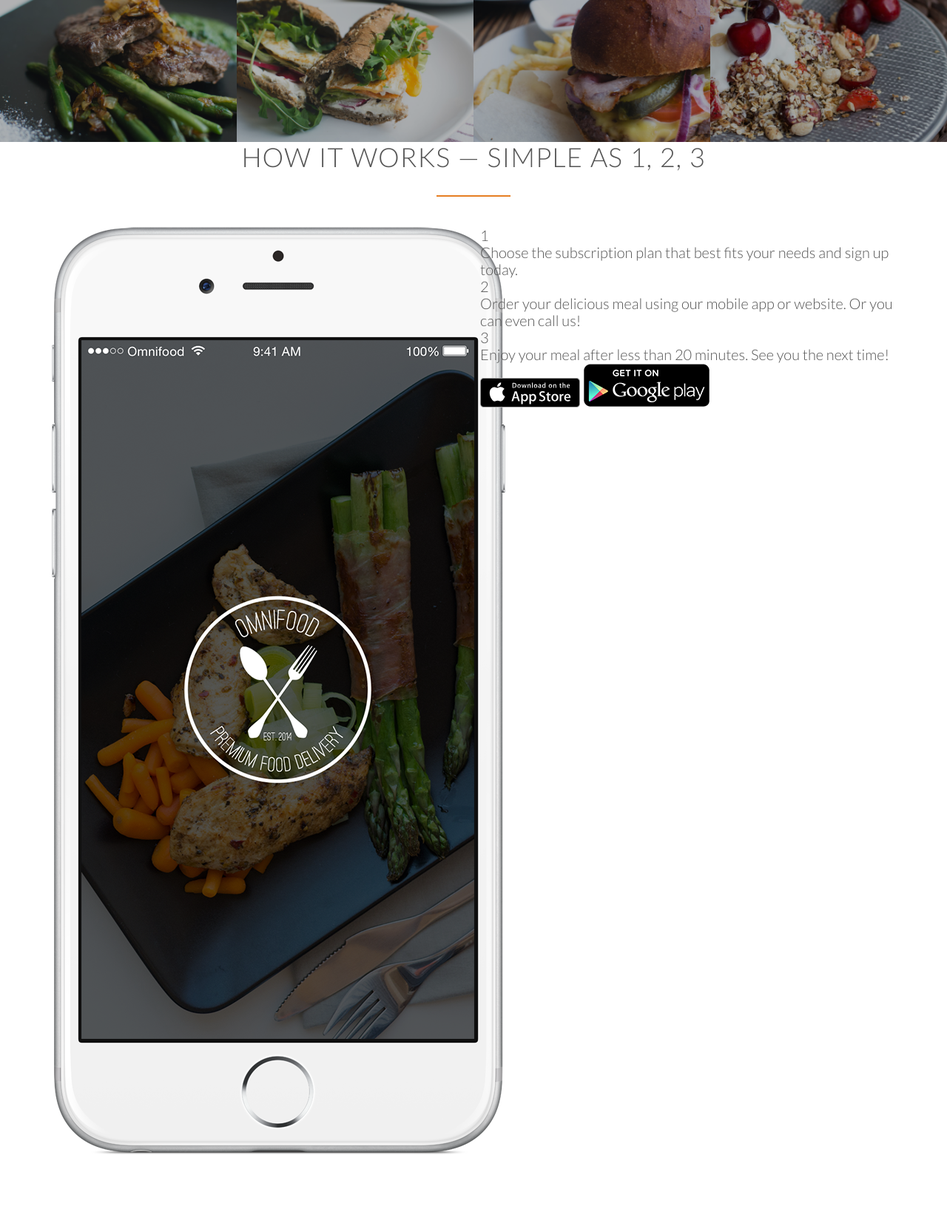
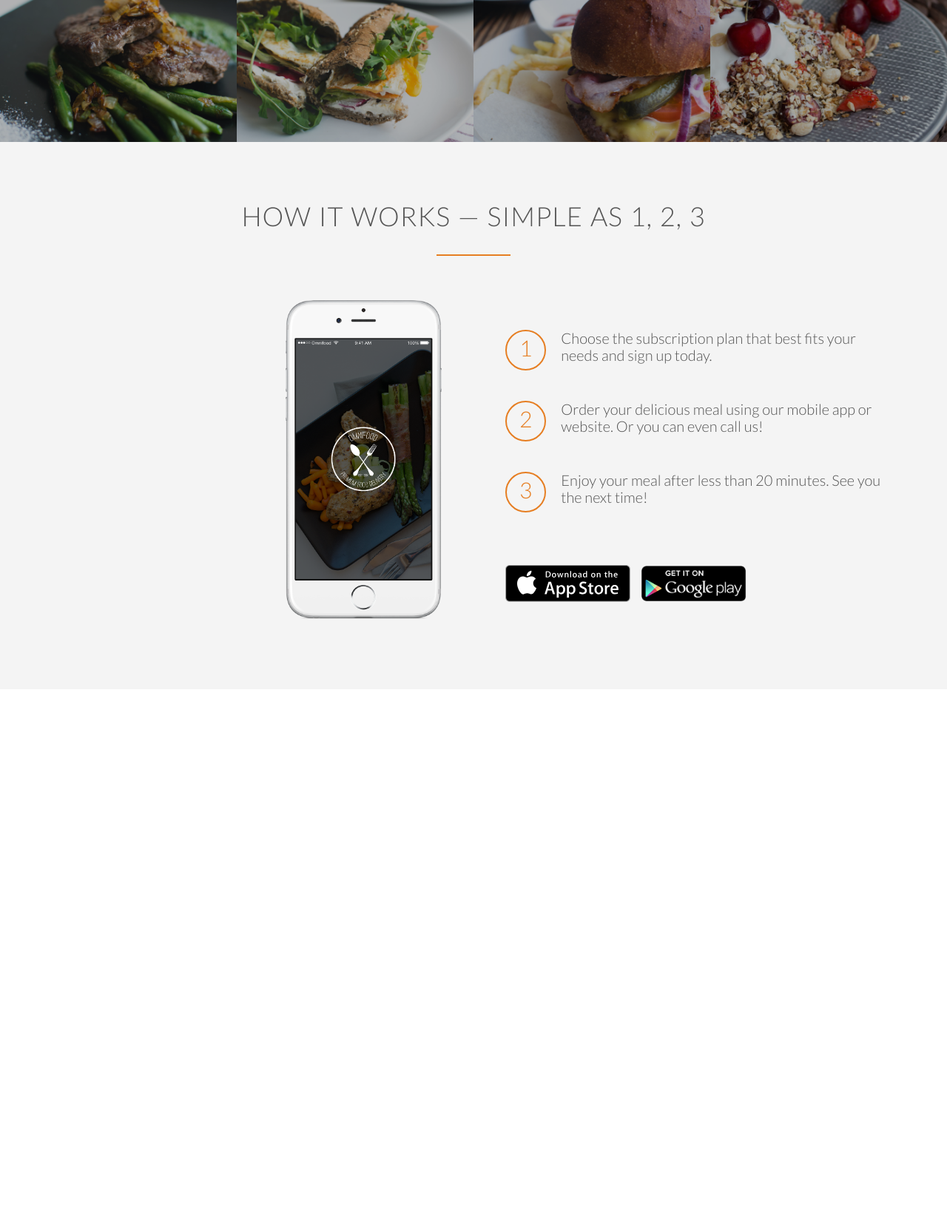
Before and after one commit to c4t3rpilL4r/realworld_responsive_websites_html5_css3, a PHP site: page / in a window 1280 px wide. Shown: the part 1835-3493 px from the top of the page at 74% size. After the commit the page ends 2672 px from the top, so only its background shows below. Run offline with PHP 8.4, Linux system fonts and the light colour scheme; some web fonts are replaced.

Commit message:
047 Building the how-it-works section - Part 2

```diff
--- a/05/index.html
+++ b/05/index.html
@@ -58,7 +58,7 @@
 		</section>
 
 		<section class="section-meals">
-			<ul class="meals-showcase">
+			<ul class="meals-showcase clearfix">
 				<li>
 					<figure class="meal-photo">
 						<img src="resources/img/1.jpg" alt="Korean bibimbap with egg and vegetables">
@@ -80,7 +80,7 @@
 					</figure>
 				</li>
 			</ul>
-			<ul class="meals-showcase">
+			<ul class="meals-showcase clearfix">
 				<li>
 					<figure class="meal-photo">
 						<img src="resources/img/5.jpg" alt="Paleo beef steak with vegetables">
@@ -109,10 +109,10 @@
 				<h2>How it works &mdash; Simple as 1, 2, 3</h2>
 			</div>
 			<div class="row">
-				<div class="col span-1-of-2">
+				<div class="col span-1-of-2 steps-box">
 					<img src="resources/img/app-iPhone.png" alt="Omnifood app on iPhone" class="app-screen">
 				</div>
-				<div class="col span-1-of-2">
+				<div class="col span-1-of-2 steps-box">
 					<div class="works-step">
 						<div>1</div>
 						<p>Choose the subscription plan that best fits your needs and sign up today.</p>
--- a/05/resources/css/style.css
+++ b/05/resources/css/style.css
@@ -19,6 +19,16 @@ html {
 	font-weight: 300;
 	font-size: 20px; /* this is the global font size */
 	text-rendering: optimizeLegibility; /* this will make the fonts render in a perfect way rather that fast rendering */
+}
+
+/* this will clear the float values */
+.clearfix {zoom: 1;}
+.clearfix:after {
+	content: '.';
+	clear: both;
+	display: block;
+	height: 0;
+	visibility: hidden;
 }
 
 /* ------------------------------------------------------------------- */
@@ -238,3 +248,56 @@ header {
 	opacity: 1;
 	transform: scale(1.03); /* this is to scale the img back into 1.03 bigger than the original size */
 }
+
+/* ------------------------------------------------------------------- */
+/* HOW IT WORKS */
+/* ------------------------------------------------------------------- */
+
+.section-steps {
+	background-color: #f4f4f4;
+}
+
+/* first-child pseudoclass refers to the left box */
+.steps-box:first-child {
+	text-align: right;
+	padding-right: 3%;
+	margin-top: 30px;
+}
+
+/* last-child pseudoclass refers to the right box */
+.steps-box:last-child {
+	padding-left: 3%;
+	margin-top: 70px;
+}
+
+.app-screen {
+	width: 40%;
+}
+
+.works-step {
+	margin-bottom: 50px;
+}
+
+.works-step:last-of-type {
+	margin-bottom: 80px;
+}
+
+.works-step div {
+	color: #e67e22;
+	border: 2px solid #e67e22;
+	/* display: inline-block; */  /* this is ignored due to float: left */
+	border-radius: 50%;
+	height: 55px;
+	width: 55px;
+	text-align: center;
+	padding: 5px;
+	float: left;
+	font-size: 150%;
+	margin-right: 20px;
+}
+
+.btn-app img {
+	height: 50px;
+	width: auto;
+	margin-right: 10px;
+}
```
